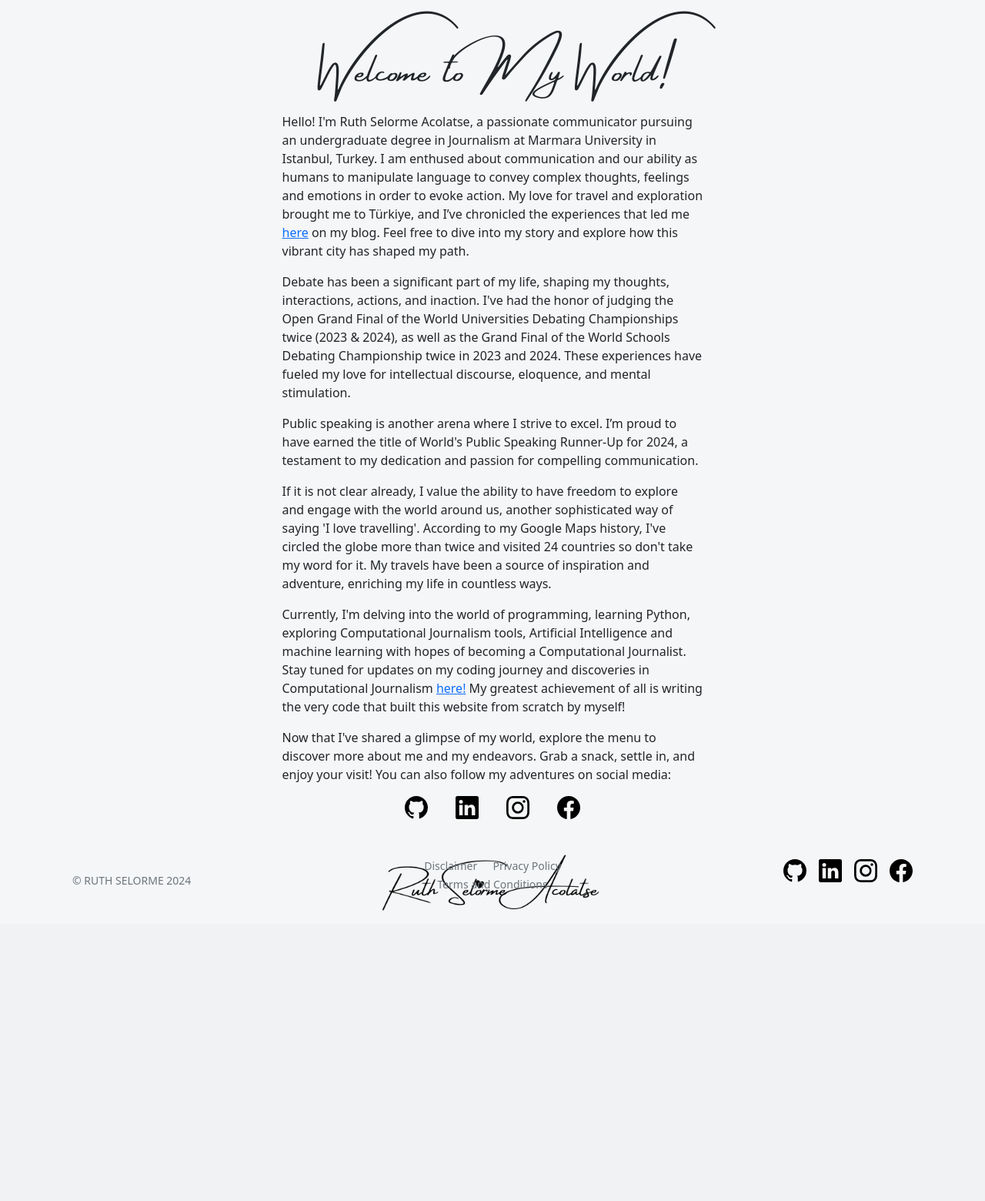
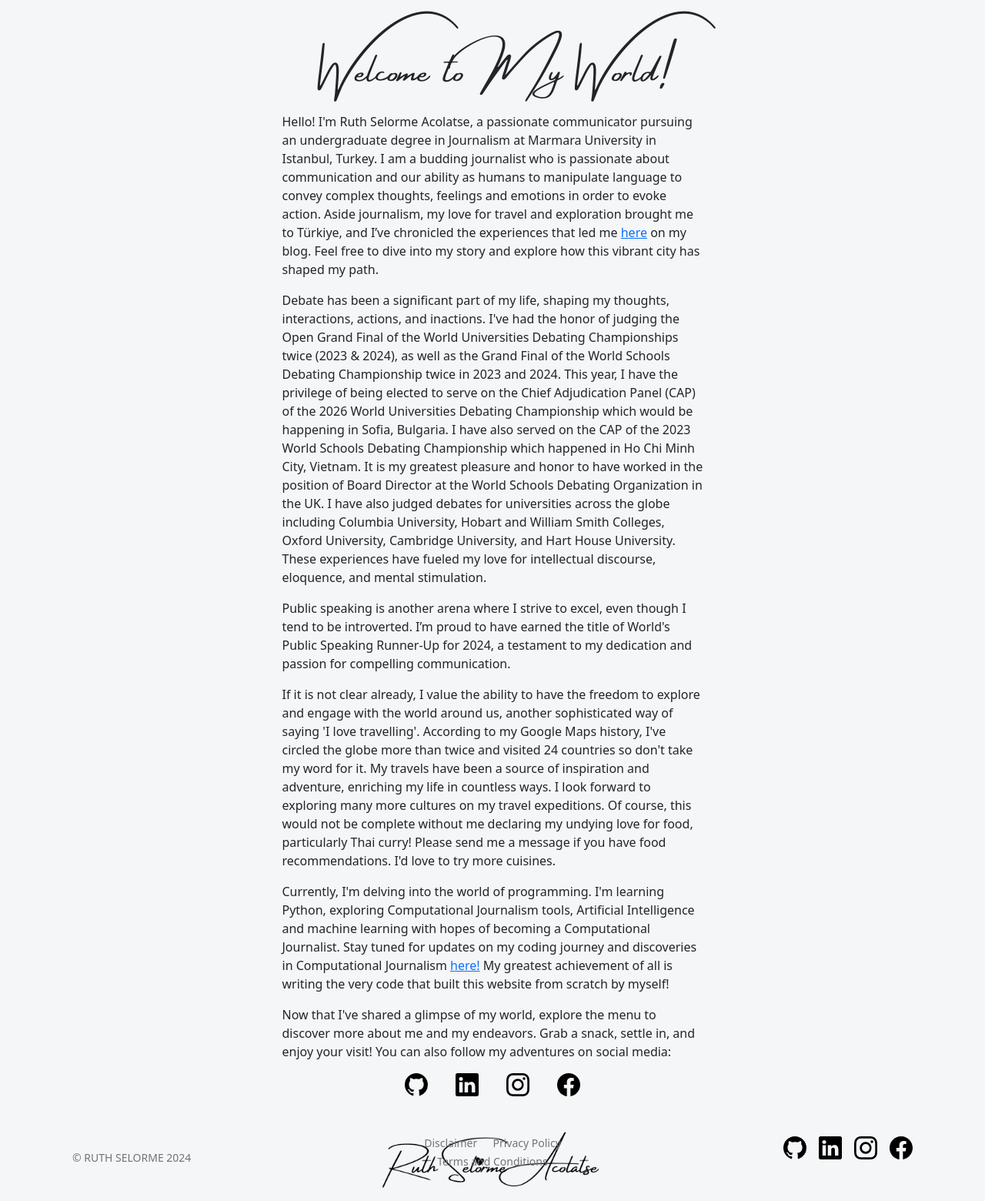
Before and after one commit to Selorme/ruthselorme, a Flask app: page /about in a window 1280 px wide. Shown: the part 628-2188 px from the top of the page at 77% size. Before the commit the page ends 1811 px from the top, so only its background shows below. Run offline with Flask 3, Linux system fonts and the light colour scheme; some libraries are stand-ins or nearby versions.

Commit message:
updated about page

```diff
--- a/templates/about.html
+++ b/templates/about.html
@@ -22,15 +22,15 @@
 
               <p class="lead-text block-text" id="call-to-action">Welcome to My World!</p>
 
-              <p class="paragraph">Hello! I'm Ruth Selorme Acolatse, a passionate communicator pursuing an undergraduate degree in Journalism at Marmara University in Istanbul, Turkey. I am enthused about communication and our ability as humans to manipulate language to convey complex thoughts, feelings and emotions in order to evoke action. My love for travel and exploration brought me to Türkiye, and I’ve chronicled the experiences that led me <a href="{{ url_for('turkiyegecilmez') }}">here</a> on my blog. Feel free to dive into my story and explore how this vibrant city has shaped my path.</p>
+              <p class="paragraph">Hello! I'm Ruth Selorme Acolatse, a passionate communicator pursuing an undergraduate degree in Journalism at Marmara University in Istanbul, Turkey. I am a budding journalist who is passionate about communication and our ability as humans to manipulate language to convey complex thoughts, feelings and emotions in order to evoke action. Aside journalism, my love for travel and exploration brought me to Türkiye, and I’ve chronicled the experiences that led me <a href="{{ url_for('turkiyegecilmez') }}">here</a> on my blog. Feel free to dive into my story and explore how this vibrant city has shaped my path.</p>
 
-              <p class="paragraph">Debate has been a significant part of my life, shaping my thoughts, interactions, actions, and inaction. I've had the honor of judging the Open Grand Final of the World Universities Debating Championships twice (2023 & 2024), as well as the Grand Final of the World Schools Debating Championship twice in 2023 and 2024. These experiences have fueled my love for intellectual discourse, eloquence, and mental stimulation.</p>
+              <p class="paragraph">Debate has been a significant part of my life, shaping my thoughts, interactions, actions, and inactions. I've had the honor of judging the Open Grand Final of the World Universities Debating Championships twice (2023 & 2024), as well as the Grand Final of the World Schools Debating Championship twice in 2023 and 2024. This year, I have the privilege of being elected to serve on the Chief Adjudication Panel (CAP) of the 2026 World Universities Debating Championship which would be happening in Sofia, Bulgaria. I have also served on the CAP of the 2023 World Schools Debating Championship which happened in Ho Chi Minh City, Vietnam. It is my greatest pleasure and honor to have worked in the position of Board Director at the World Schools Debating Organization in the UK. I have also judged debates for universities across the globe including Columbia University, Hobart and William Smith Colleges, Oxford University, Cambridge University, and Hart House University. These experiences have fueled my love for intellectual discourse, eloquence, and mental stimulation.</p>
 
-              <p class="paragraph">Public speaking is another arena where I strive to excel. I’m proud to have earned the title of World's Public Speaking Runner-Up for 2024, a testament to my dedication and passion for compelling communication.</p>
+              <p class="paragraph">Public speaking is another arena where I strive to excel, even though I tend to be introverted. I’m proud to have earned the title of World's Public Speaking Runner-Up for 2024, a testament to my dedication and passion for compelling communication.</p>
 
-              <p class="paragraph">If it is not clear already, I value the ability to have freedom to explore and engage with the world around us, another sophisticated way of saying 'I love travelling'. According to my Google Maps history, I've circled the globe more than twice and visited 24 countries so don't take my word for it. My travels have been a source of inspiration and adventure, enriching my life in countless ways.</p>
+              <p class="paragraph">If it is not clear already, I value the ability to have the freedom to explore and engage with the world around us, another sophisticated way of saying 'I love travelling'. According to my Google Maps history, I've circled the globe more than twice and visited 24 countries so don't take my word for it. My travels have been a source of inspiration and adventure, enriching my life in countless ways. I look forward to exploring many more cultures on my travel expeditions. Of course, this would not be complete without me declaring my undying love for food, particularly Thai curry! Please send me a message if you have food recommendations. I'd love to try more cuisines.</p>
 
-              <p class="paragraph">Currently, I'm delving into the world of programming, learning Python, exploring Computational Journalism tools, Artificial Intelligence and machine learning with hopes of becoming a Computational Journalist. Stay tuned for updates on my coding journey and discoveries in Computational Journalism <a href="{{ url_for('projects') }}">here!</a> My greatest achievement of all is writing the very code that built this website from scratch by myself!</p>
+              <p class="paragraph">Currently, I'm delving into the world of programming. I'm learning Python, exploring Computational Journalism tools, Artificial Intelligence and machine learning with hopes of becoming a Computational Journalist. Stay tuned for updates on my coding journey and discoveries in Computational Journalism <a href="{{ url_for('projects') }}">here!</a> My greatest achievement of all is writing the very code that built this website from scratch by myself!</p>
 
               <p class="paragraph">Now that I've shared a glimpse of my world, explore the menu to discover more about me and my endeavors. Grab a snack, settle in, and enjoy your visit! You can also follow my adventures on social media: </p>
 
```
Also changed, not shown: 1 other file.
